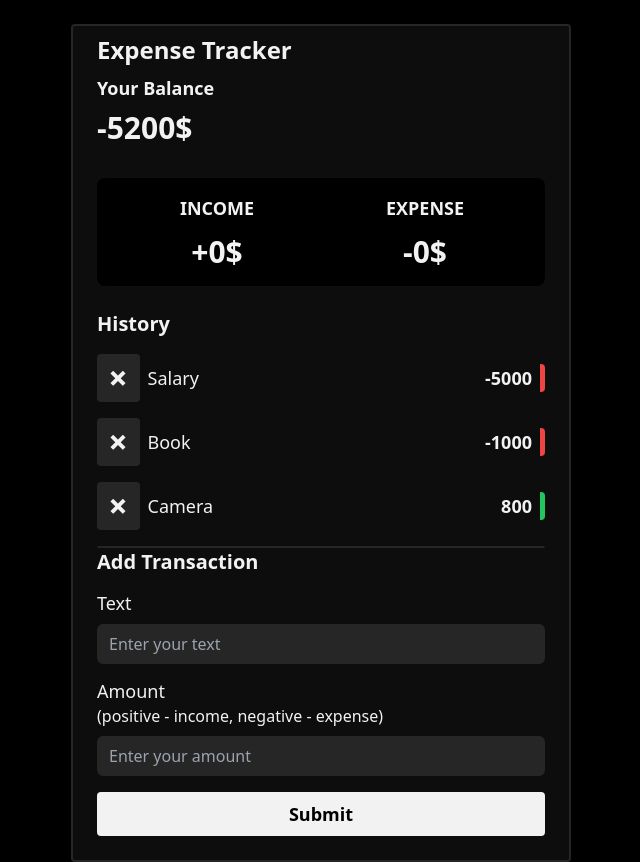
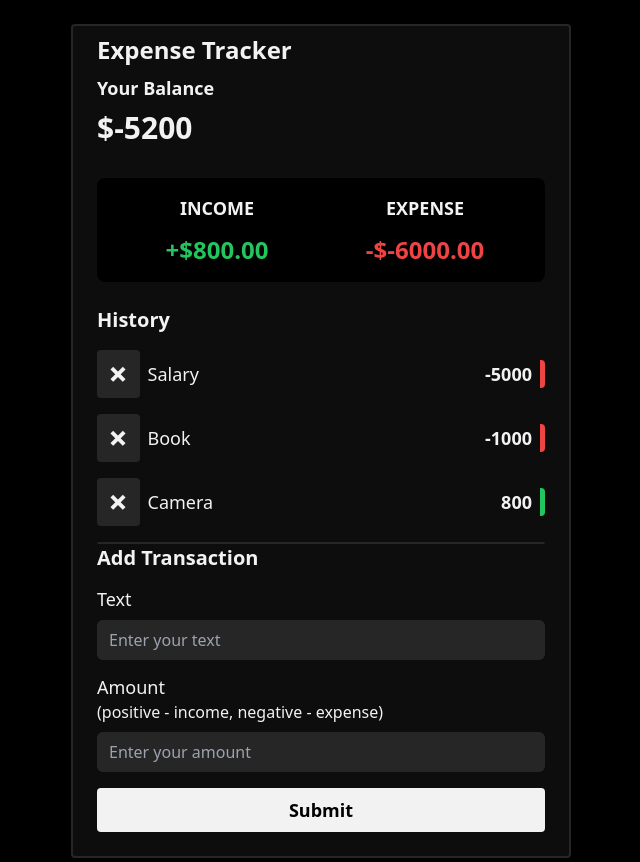
Before and after one commit to averrois/Expense-Tracker, a Vue app: page / in a window 1280 px wide. Shown: the whole page, without its empty margins (319-959 px from the left). Built offline with nearby package versions, Linux system fonts and the light colour scheme.

Commit message:
feat: update IncomeExpenses component

```diff
--- a/src/App.vue
+++ b/src/App.vue
@@ -1,10 +1,10 @@
 <script setup lang="ts">
-import { computed, ref } from "vue"
-import Header from "@/components/Header.vue"
-import Balance from "@/components/Balance.vue"
-import IncomeExpenses from "@/components/IncomeExpenses.vue"
-import TransactionList from "@/components/TransactionList.vue"
-import AddTransaction from "@/components/AddTransaction.vue"
+import { computed, ref } from "vue";
+import Header from "@/components/Header.vue";
+import Balance from "@/components/Balance.vue";
+import IncomeExpenses from "@/components/IncomeExpenses.vue";
+import TransactionList from "@/components/TransactionList.vue";
+import AddTransaction from "@/components/AddTransaction.vue";
 
 const transactions = ref([
   {
@@ -22,13 +22,32 @@ const transactions = ref([
     text: "Camera",
     amount: 800,
   },
-])
+]);
 
 const total = computed(() => {
   return transactions.value.reduce((acc, transaction) => {
-  return acc + transaction.amount;
+    return acc + transaction.amount;
   }, 0);
-})
+});
+
+// Get income
+const income = computed(() => {
+  return transactions.value
+    .filter((transaction) => transaction.amount > 0)
+    .reduce((acc, transaction) => {
+      return acc + transaction.amount;
+    }, 0)
+    .toFixed(2);
+});
+
+const expense = computed(() => {
+  return transactions.value
+    .filter((transaction) => transaction.amount < 0)
+    .reduce((acc, transaction) => {
+      return acc + transaction.amount;
+    }, 0)
+    .toFixed(2);
+});
 
 </script>
 
@@ -37,9 +56,9 @@ const total = computed(() => {
     class="border-[2px] text-left max-sm:w-full border-grey-200 bg-grey-100 px-6 py-2 rounded mx-auto w-[500px]"
   >
     <Header />
-    <Balance :balance="total" />
-    <IncomeExpenses />
-    <TransactionList :transactions="transactions"/>
+    <Balance :total="total" />
+    <IncomeExpenses :income="income" :expenses="expense"/>
+    <TransactionList :transactions="transactions" />
     <AddTransaction />
   </main>
 </template>
--- a/src/components/Balance.vue
+++ b/src/components/Balance.vue
@@ -1,6 +1,6 @@
 <script setup lang="ts">
 defineProps({
-  balance: {
+  total: {
     type: Number,
     default: 0,
   },
@@ -9,5 +9,5 @@ defineProps({
 
 <template>
   <h4 class="text-lg font-bold mb-2 mt-2">Your Balance</h4>
-  <h2 class="text-3xl font-extrabold">{{ balance }}$</h2>
+  <h2 class="text-3xl font-extrabold">${{ total }}</h2>
 </template>
--- a/src/components/IncomeExpenses.vue
+++ b/src/components/IncomeExpenses.vue
@@ -1,12 +1,27 @@
+<script setup lang="ts">
+defineProps({
+  income: {
+    type: String,
+  },
+  expenses: {
+    type: String,
+  },
+});
+</script>
+
 <template>
-  <div class="flex justify-between items-center w-full mt-8 bg-black rounded-lg p-4">
+  <div
+    class="flex justify-between items-center w-full mt-8 bg-black rounded-lg p-4"
+  >
     <div class="w-1/2 text-center">
       <h4 class="text-lg uppercase font-bold">Income</h4>
-      <p id="money-plus" class="text-3xl mt-3 font-extrabold">+0$</p>
+      <p id="money-plus" class="text-2xl mt-3 font-extrabold text-green-500">+${{ income }}</p>
     </div>
-    <div class="w-1/2  text-center">
+    <div class="w-1/2 text-center">
       <h4 class="text-lg uppercase font-bold">Expense</h4>
-      <p id="money-minus" class="text-3xl mt-3 font-extrabold">-0$</p>
+      <p id="money-minus" class="text-2xl mt-3 font-extrabold text-red-500">
+        -${{ expenses }}
+      </p>
     </div>
   </div>
 </template>
```
